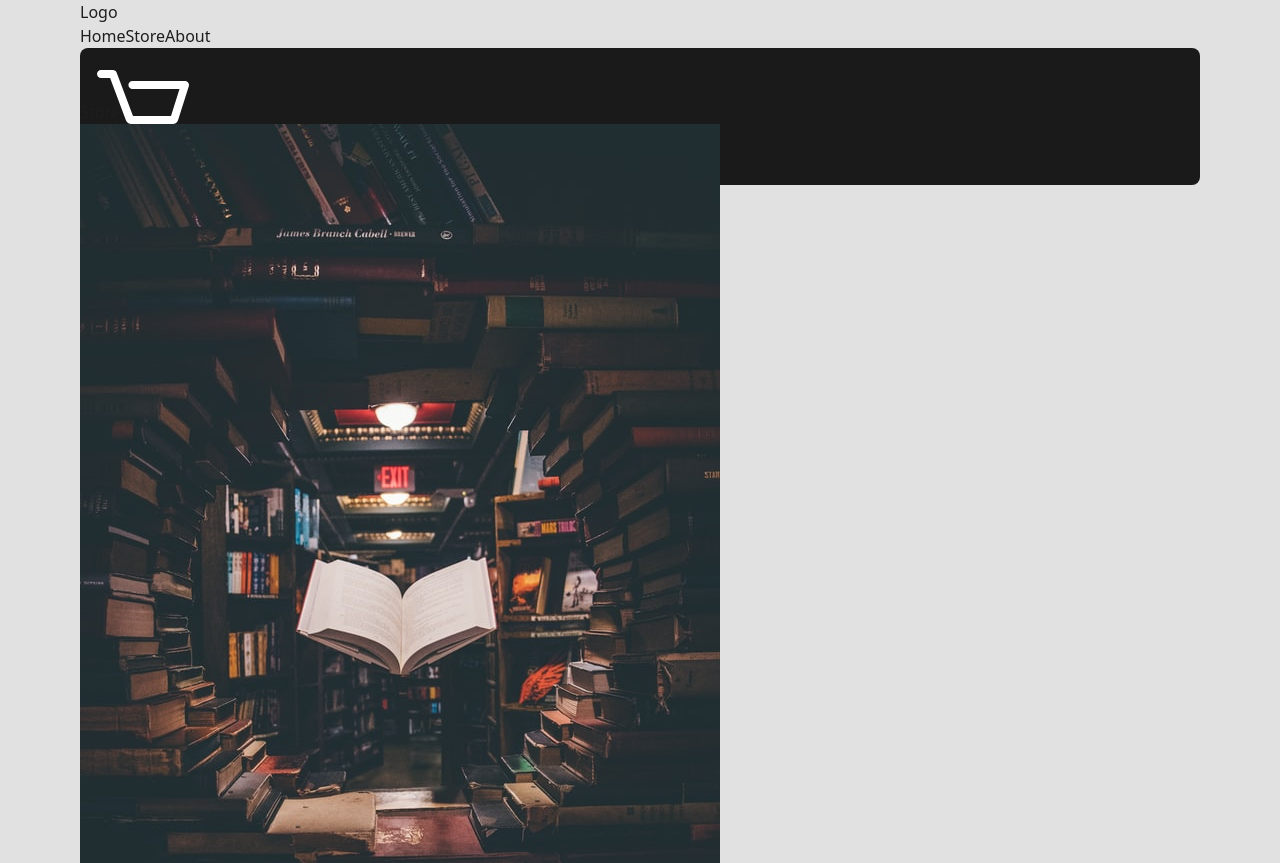
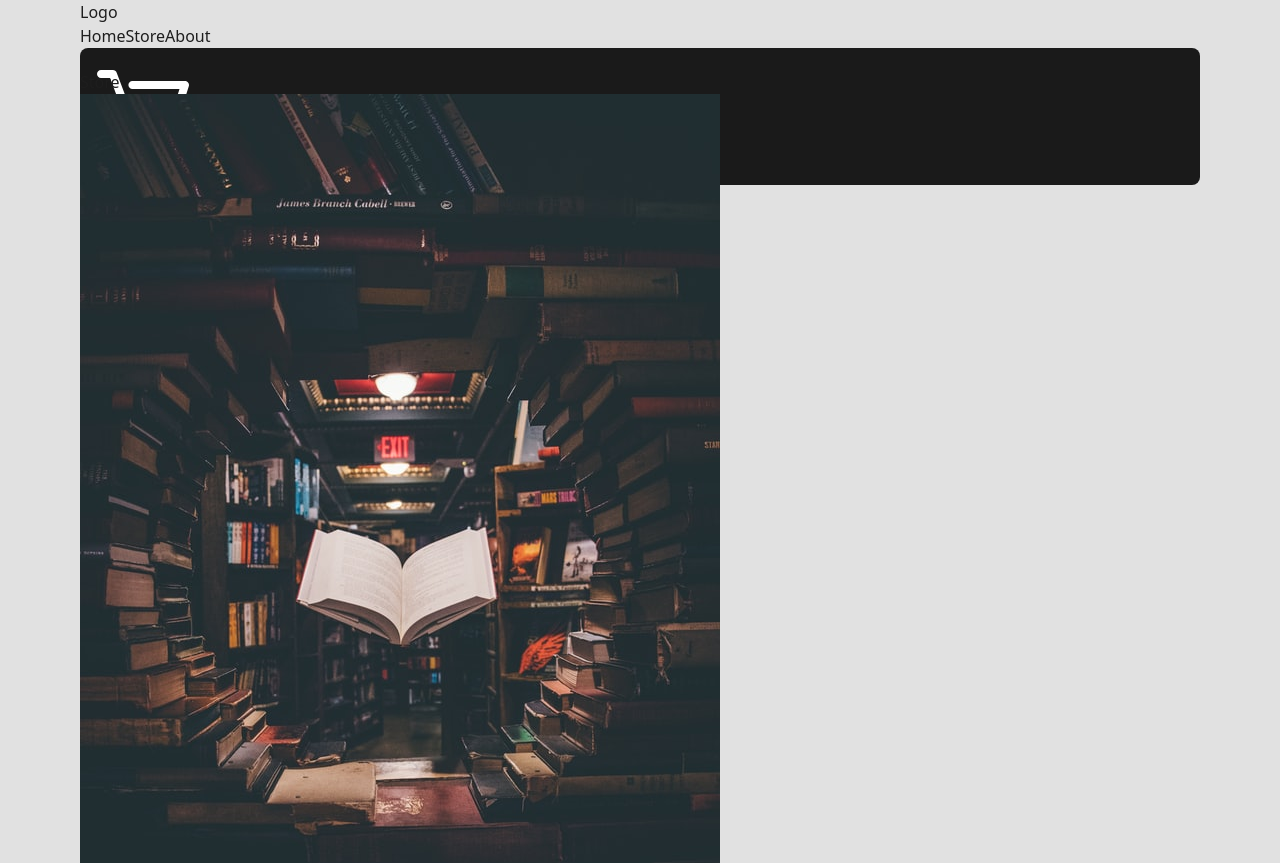
Before and after one commit to AJ1732/ShopCart, a React (Vite) app: page /store in a window 1280 px wide. Shown: the top 863 px of the page. Built offline with nearby package versions, Linux system fonts and the light colour scheme.

Commit message:
feat: update responiveness

```diff
--- a/src/App.tsx
+++ b/src/App.tsx
@@ -4,13 +4,15 @@ import Navbar from "./components/Navbar/Navbar"
 function App() {
 
   return (
-    <div className="content-grid all | min-h-dvh">
+    <div className="content-grid all | min-h-dvh overflow-hidden">
       {/* NAVBAR */}
       <Navbar />
 
       {/* MAIN CONTENT */}
-      <main className="content py-5 max-h-[calc(100dvh_-_clamp(1.5rem,_2vw_+_1rem,_2rem))] overflow-y-scroll">
-        <Outlet />
+      <main className=" full-width content-grid py-5 max-h-[calc(100dvh_-_70px)] overflow-y-scroll">
+        <div className="content">
+          <Outlet />
+        </div>
       </main>
     </div>
   )
--- a/src/components/Cart/CartStore.tsx
+++ b/src/components/Cart/CartStore.tsx
@@ -2,14 +2,16 @@ import { createPortal } from "react-dom"
 import { useStoreContext } from "../../context/StoreProvider"
 
 const CartStore = () => {
-  const { open } = useStoreContext();
+  const { open, toggleCart } = useStoreContext();
 
   if (!open) {
     return null
   }
 
   return createPortal(
-    <div className="absolute top-0 right-0 w-32 h-full bg-red-500">
+    <div className="absolute bottom-0 right-0 w-80 h-[calc(100dvh_-_69px)]
+     bg-red-500 p-4">
+      <button onClick={toggleCart} className="text-white"> X </button>
       CartStore
     </div>,
     document.getElementById("portal")!
--- a/src/index.css
+++ b/src/index.css
@@ -12,6 +12,10 @@
   -webkit-font-smoothing: antialiased;
   -moz-osx-font-smoothing: grayscale;
 }
+/*
+::-webkit-scrollbar {
+  display: none;
+} */
 
 /* GRID LAYOUT */
 .content-grid {
@@ -47,7 +51,7 @@
 }
 
 .content-grid.all {
-  grid-template-rows: clamp(70px, 10vw, 100px) 1fr;
+  grid-template-rows: 70px 1fr;
 }
 
 .content-grid > :not(.breakout, .full-width) {
```
